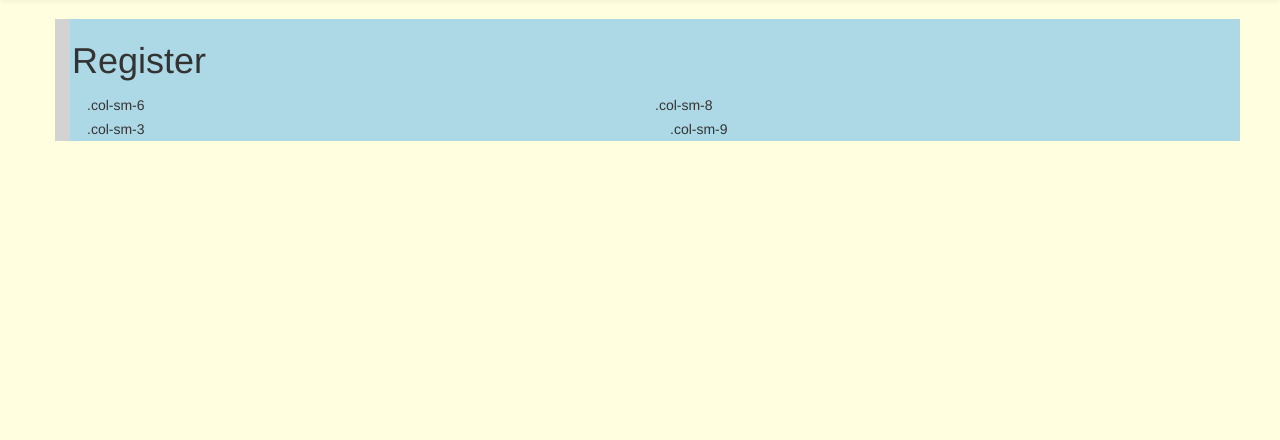
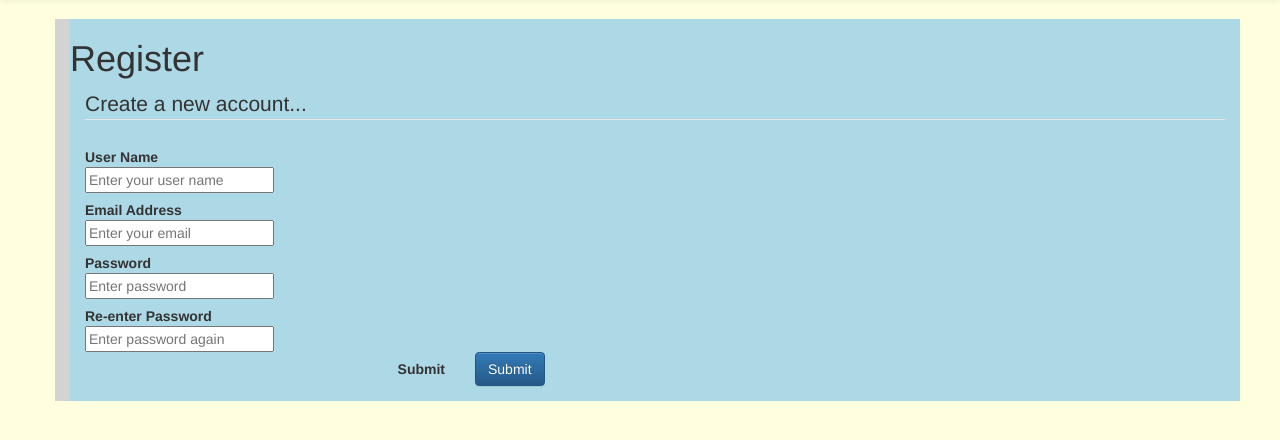
Before and after one commit to CarbonJ/Piewhole, a Flask app: page /register in a window 1280 px wide. Shown: the part 51-491 px from the top of the page. Run offline with Flask 2, Linux system fonts and the light colour scheme; some libraries are stand-ins or nearby versions.

Commit message:
Working on registration screen

```diff
--- a/piewhole/static/css/main.css
+++ b/piewhole/static/css/main.css
@@ -8,5 +8,4 @@ div.container {
 
 div.row {
     background: lightblue;
-    padding: 2px;
 }
--- a/piewhole/templates/login.html
+++ b/piewhole/templates/login.html
@@ -21,7 +21,7 @@
         </div>
     <div class="row">
     <class="col-sm-1 col-md-4 col-lg-12">
-    Register as a new user <a href='{{ url_for('register_user') }}'>here.</a>
+    Register as a new user <a href='{{ url_for('register_user_get') }}'>here.</a>
     </div>
     </div>
 </div>
--- a/piewhole/templates/register.html
+++ b/piewhole/templates/register.html
@@ -3,24 +3,62 @@
 
 <div class="container">
     <div class="row">
-    <class='col-sm-12'>
-    <h1>Register</h1>
+        <class='col-sm-6 col-md-4 col-lg-12'>
+        <h1>Register    </h1>
     </div>
-<div class="row">
-    <div class="col-sm-6">
-        <div class="demo-content">.col-sm-6</div>
+    <div class="row">
+        <div class="col-sm-6 col-md-4 col-lg-12">
+            <form class="form-horizontal" method="POST">
+                <fieldset>
+                    <!-- Form Name -->
+                    <legend>Create a new account...</legend>
+
+                    <!-- Text input-->
+                    <div class="control-group">
+                      <label class="control-label" for="username">User Name</label>
+                      <div class="controls">
+                        <input id="username" name="username" type="text" placeholder="Enter your user name" class="input-large">
+
+                    </div>
+                </div>
+
+                <!-- Text input-->
+                <div class="control-group">
+                  <label class="control-label" for="email">Email Address</label>
+                  <div class="controls">
+                    <input id="email" name="email" type="text" placeholder="Enter your email" class="input-large" required="">
+
+                </div>
+            </div>
+
+            <!-- Password input-->
+            <div class="control-group">
+              <label class="control-label" for="password1">Password</label>
+              <div class="controls">
+                <input id="password1" name="password1" type="password" placeholder="Enter password" class="input-large" required="">
+
+            </div>
+        </div>
+
+        <!-- Password input-->
+        <div class="control-group">
+          <label class="control-label" for="password2">Re-enter Password</label>
+          <div class="controls">
+            <input id="password2" name="password2" type="password" placeholder="Enter password again" class="input-large">
+
+        </div>
     </div>
-    <div class="col-sm-86">
-        <div class="demo-content bg-alt">.col-sm-8</div>
-    </div>
+
+<!-- Button -->
+<div class="form-group">
+  <label class="col-md-4 control-label" for="singlebutton">Submit</label>
+  <div class="col-md-4">
+    <button id="singlebutton" name="singlebutton" class="btn btn-primary">Submit</button>
+  </div>
 </div>
 
-<div class="row">
-    <div class="col-sm-6">
-        <div class="demo-content">.col-sm-3</div>
-    </div>
-    <div class="col-sm-6">
-        <div class="demo-content bg-alt">.col-sm-9</div>
-    </div>
+</fieldset>
+</form>
 </div>
+
 {% endblock %}
--- a/piewhole/views.py
+++ b/piewhole/views.py
@@ -12,13 +12,40 @@ from flask.ext.login import login_required
 from flask.ext.login import current_user
 from flask.ext.login import logout_user
 
+from validate_email import validate_email
+
 @piewhole.route("/")
 def index():
     return render_template("intro.html")
 
-@piewhole.route('/register')
-def register_user():
+@piewhole.route('/register', methods=['GET'])
+def register_user_get():
     return render_template('register.html')
+
+@piewhole.route('/register', methods=['POST'])
+def register_user_post():
+    username = request.form['username']
+    email = request.form['email']
+    password1 = request.form['password1']
+    password2 = request.form['password2']
+
+
+
+    print("Username: {}, email: {}, pw1: {}, pw2: {}".format(username, email, password1, password2))
+
+    return render_template("register.html")
+
+    # if validate_email(email) == True:
+    #     print(email)
+    #     if user:
+    #         print('Email already exists: {}'.format(user.email))
+    #         flash('A user already exists with that email address', 'warning')
+    #         return redirect(url_for('register_user_get'))
+    #     else:
+    #         return render_template('food.html')
+    # else:
+    #     print('Bad email format: {}'.format(user.email))
+    #     flash('Email address in incorrect format', 'warning')
 
 @piewhole.route("/login", methods=['GET'])
 def login():
```
